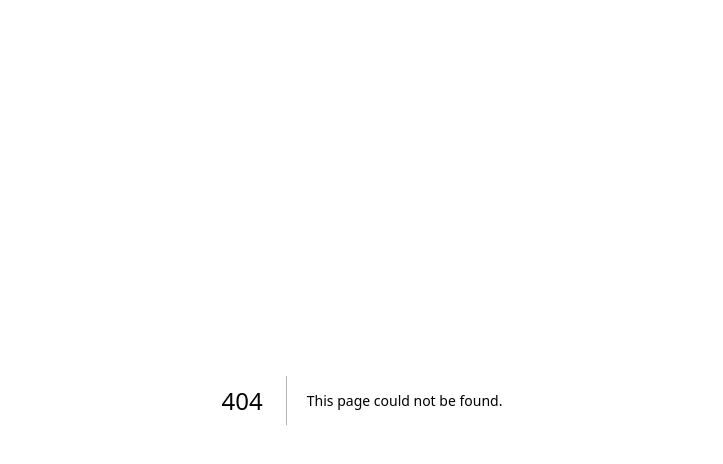
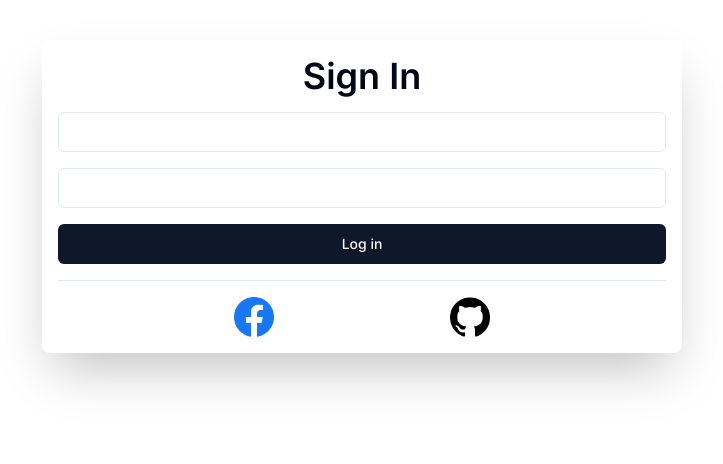
Before and after one commit to Kaweesha-mr/Expence-Tracker, a Next.js app in the folder frontend/: page /login in a window 1280 px wide. Before the commit this address had no page. Shown: the top 464 px of the page, without its empty margins (278-1001 px from the left). Built offline with nearby package versions, Linux system fonts and the light colour scheme.

Commit message:
feat: login page added

```diff
--- a/frontend/src/app/layout.tsx
+++ b/frontend/src/app/layout.tsx
@@ -1,6 +1,7 @@
 import { Inter as FontSans } from "next/font/google"
 import "./globals.css";
 import { cn } from "@/lib/utils"
+import SessionWrapper from "@/components/sessionWrapper";
 
 
 const fontSans = FontSans({
@@ -13,6 +14,7 @@ function RootLayout({
   children: React.ReactNode;
 }>) {
   return (
+    <SessionWrapper>
       <html lang="en">
         <body className={cn(
           "min-h-screen bg-background font-sans antialiased",
@@ -23,6 +25,7 @@ function RootLayout({
 
         </body>
       </html>
+    </SessionWrapper>
   );
 }
 
--- /dev/null
+++ b/frontend/src/app/login/page.tsx
@@ -0,0 +1,28 @@
+import { Button } from "@/components/ui/button";
+import { Input } from "@/components/ui/input";
+import { Separator } from "@/components/ui/separator";
+import Image from "next/image";
+
+
+
+
+export default function Login() {
+
+    return (
+        <div className="justify-center align-middle flex flex-row h-screen">
+
+            <div className="w-[40rem] shadow-2xl m-10 rounded-lg p-4 flex flex-col gap-4 h-fit align-middle justify-center">
+                <h1 className="text-center text-4xl font-semibold">Sign In</h1>
+                <Input title="Email" type="email" />
+                <Input title="Password" type="password" />
+                <Button>Log in</Button>
+                <Separator decorative/>
+                <div className="flex justify-evenly">
+                    <Image src="/facebook.png" alt="facebook" width={40} height={40} />
+                    <Image src="/github.png" alt="facebook" width={40} height={40} />
+                </div>
+
+            </div>
+        </div>
+    )
+}
--- /dev/null
+++ b/frontend/src/components/sessionWrapper.tsx
@@ -0,0 +1,16 @@
+"use client"
+
+import {SessionProvider} from 'next-auth/react'
+import React, { Children } from 'react'
+
+
+const SessionWrapper = ({children}:{children: React.ReactNode}) => {
+
+    return (
+        <SessionProvider>
+            {children}
+        </SessionProvider>
+    )
+}
+
+export default SessionWrapper
```
Also changed, not shown: frontend/public/facebook.png (added), frontend/public/github.png (added). Lines whose indentation alone changed are shown as unchanged.
